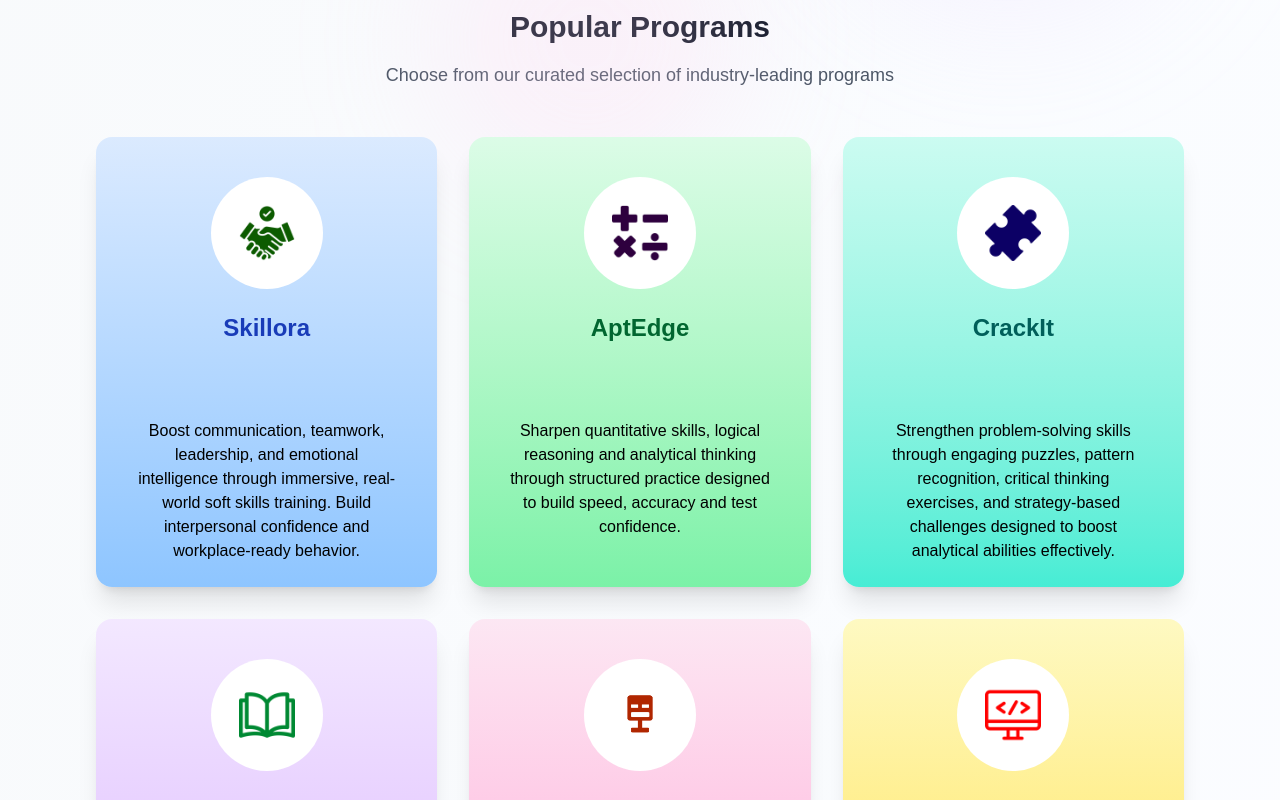
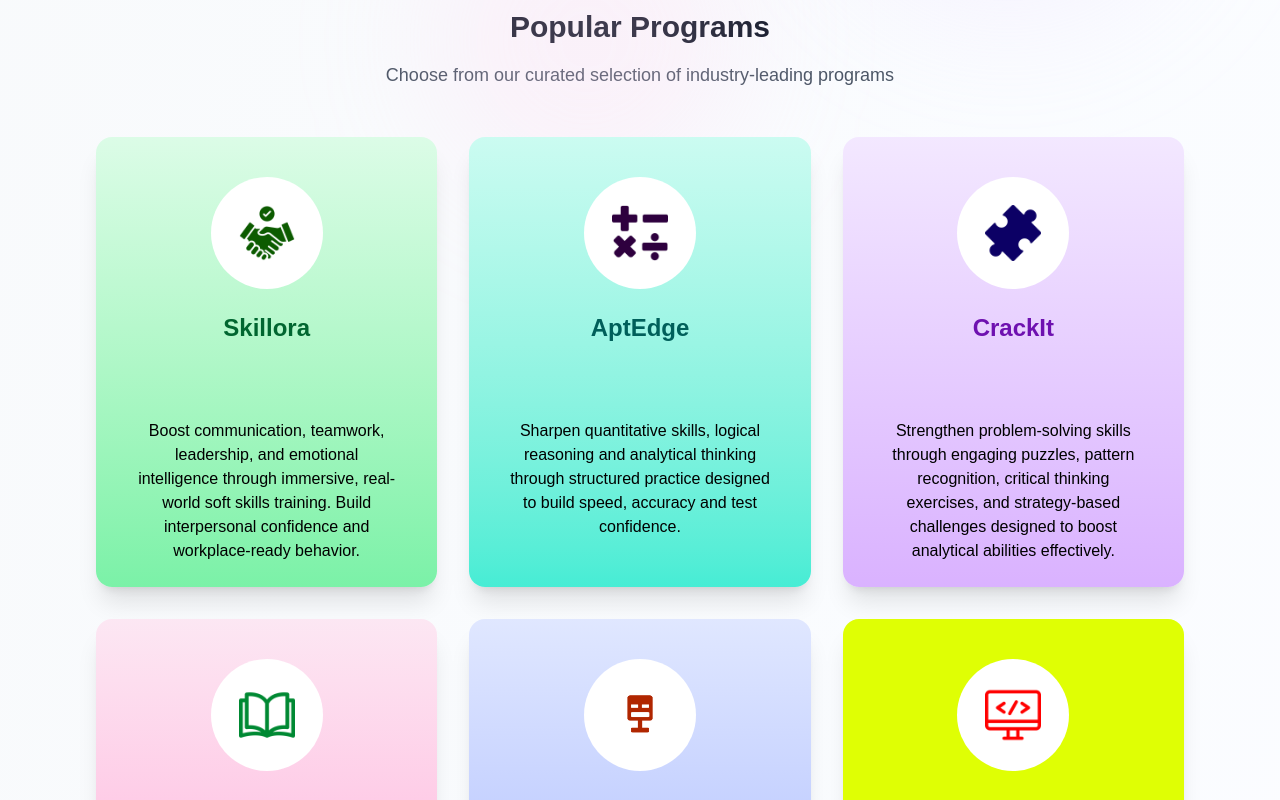
Before and after one commit to jcsilearn-websites/old_web, a Next.js app: page /programs in a window 1280 px wide. Shown: the part 520-1320 px from the top of the page. Built offline with nearby package versions, Linux system fonts and the light colour scheme.

Commit message:
all colors updated as per jcs requirements

```diff
--- a/src/app/programs/page.tsx
+++ b/src/app/programs/page.tsx
@@ -53,8 +53,9 @@ export default function ProgramsPage() {
         "Time Management & Etiquette",
         "Public Speaking & Confidence Building",
       ],
-      bgColor: "from-blue-100 to-blue-300",
-      textColor: "text-blue-800",
+      bgGradient: true,
+      bgColor: "from-green-100 to-green-300",
+      textColor: "text-green-800",
     },
     {
       id: 2,
@@ -71,8 +72,9 @@ export default function ProgramsPage() {
         "Ratio & Proportion",
         "Speed Math",
       ],
-      bgColor: "from-green-100 to-green-300",
-      textColor: "text-green-800",
+      bgGradient: true,
+      bgColor: "from-teal-100 to-teal-300",
+      textColor: "text-teal-800",
     },
     {
       id: 3,
@@ -88,8 +90,9 @@ export default function ProgramsPage() {
         "Data Interpretation & Data Sufficiency",
         "Cryptarithmetic",
       ],
-      bgColor: "from-teal-100 to-teal-300",
-      textColor: "text-teal-800",
+      bgGradient: true,
+      bgColor: "from-purple-100 to-purple-300",
+      textColor: "text-purple-800",
     },
     {
       id: 4,
@@ -106,8 +109,10 @@ export default function ProgramsPage() {
         "Error spotting",
         "Critical Reasoning",
       ],
-      bgColor: "from-purple-100 to-purple-300",
-      textColor: "text-purple-800",
+      bgGradient: true,
+
+      bgColor: "from-pink-100 to-pink-300",
+      textColor: "text-pink-800",
     },
     {
       id: 5,
@@ -117,8 +122,9 @@ export default function ProgramsPage() {
         "Learn Python fundamentals, web basics, and logical problem-solving through beginner-friendly training designed to build a strong technical foundation.",
       icon: "/byte.png",
       topicsCovered: ["Python Basics", "Web Fundamentals", "Logic Building"],
-      bgColor: "from-pink-100 to-pink-300",
-      textColor: "text-pink-800",
+      bgColor: "from-indigo-100 to-indigo-300",
+      textColor: "text-indigo-800",
+      bgGradient: true,
     },
     {
       id: 6,
@@ -128,8 +134,9 @@ export default function ProgramsPage() {
         "Sharpen coding skills for contests and technical interviews with focused training in C, C++, Java, and Python problem-solving techniques.",
       icon: "/monitor.png",
       topicsCovered: ["Competitive Programming (C, C++, Java, Python)"],
-      bgColor: "from-yellow-100 to-yellow-300",
+      bgColor: "#dfff04ff",
       textColor: "text-yellow-800",
+      bgGradient: false,
     },
     {
       id: 7,
@@ -142,8 +149,9 @@ export default function ProgramsPage() {
         "Core Programming",
         "Data Structures & Algorithms (Java)",
       ],
-      bgColor: "from-indigo-100 to-indigo-300",
-      textColor: "text-indigo-800",
+      bgColor: "from-red-100 to-red-300",
+      textColor: "text-red-800",
+      bgGradient: true,
     },
     {
       id: 8,
@@ -153,8 +161,9 @@ export default function ProgramsPage() {
         "Master hands-on web development from frontend to backend, mastering modern technologies and frameworks to build complete, real-world applications.",
       icon: "/computer.png",
       topicsCovered: ["Full Stack Development"],
-      bgColor: "from-green-100 to-green-300",
+      bgColor: "#29f400ff",
       textColor: "text-green-800",
+      bgGradient: false,
     },
     {
       id: 9,
@@ -167,8 +176,9 @@ export default function ProgramsPage() {
         "ML/DS/AI projects",
         "Emerging Tools & Technologies (AI, Data Analytics, Cloud Basics)",
       ],
-      bgColor: "from-blue-100 to-blue-300",
+      bgColor: "#00a3f4ff",
       textColor: "text-blue-800",
+      bgGradient: false,
     },
     {
       id: 10,
@@ -181,8 +191,9 @@ export default function ProgramsPage() {
         "Company Specific Training (TCS, Infosys, Wipro, etc.)",
         "JD Orientation",
       ],
-      bgColor: "from-orange-100 to-orange-300",
-      textColor: "text-orange-800",
+      bgColor: "from-emerald-100 to-emerald-300",
+      textColor: "text-emerald-800",
+      bgGradient: true,
     },
     {
       id: 11,
@@ -192,8 +203,9 @@ export default function ProgramsPage() {
         "Spark creativity through idea validation, lean business models, pitch deck creation, and problem-solving workshops. Transform ideas into successful ventures.",
       icon: "/light-bulb.png",
       topicsCovered: ["Entrepreneurship & Innovation Bootcamps"],
-      bgColor: "from-emerald-100 to-emerald-300",
-      textColor: "text-emerald-800",
+      bgColor: "from-red-100 to-red-300",
+      textColor: "text-red-800",
+      bgGradient: true,
     },
     {
       id: 12,
@@ -207,8 +219,9 @@ export default function ProgramsPage() {
         "By Industry Experts & Domain Leaders",
         "Topics: Startup, Career Trends, Tech Insights",
       ],
-      bgColor: "from-violet-100 to-violet-300",
-      textColor: "text-violet-800",
+      bgColor: "from-blue-100 to-blue-300",
+      textColor: "text-blue-800",
+      bgGradient: true,
     },
     {
       id: 13,
@@ -218,8 +231,9 @@ export default function ProgramsPage() {
         "Master fluency, clarity and precision in both spoken and written English to communicate confidently across academic, professional and global settings.",
       icon: "/speaking.png",
       topicsCovered: ["Communication Skills"],
-      bgColor: "from-yellow-100 to-yellow-300",
+      bgColor: "#dfff04ff",
       textColor: "text-yellow-800",
+      bgGradient: false,
     },
     {
       id: 14,
@@ -228,8 +242,9 @@ export default function ProgramsPage() {
       description:
         "Refine pronunciation, neutralize accents and enhance speech clarity to communicate with confidence and connect effectively in global environments.",
       icon: "/voice.png",
-      bgColor: "from-pink-100 to-pink-300",
-      textColor: "text-pink-800",
+      bgColor: "from-teal-100 to-teal-300",
+      textColor: "text-teal-800",
+      bgGradient: true,
     },
     {
       id: 15,
@@ -248,8 +263,9 @@ export default function ProgramsPage() {
         "Custom Onboarding & Induction Programs",
         "Workplace Culture & Ethics",
       ],
-      bgColor: "from-red-100 to-red-300",
+      bgColor: "#cd4300ff",
       textColor: "text-red-800",
+      bgGradient: false,
     },
     {
       id: 16,
@@ -259,8 +275,9 @@ export default function ProgramsPage() {
         "Enhance academic performance with effective time management, personalized study plans, memory techniques, and mindset training for consistent excellence.",
       icon: "/notes.png",
       topicsCovered: ["TOEFL", "IELTS", "GRE", "Exam Strategy & Study Skills"],
-      bgColor: "from-blue-100 to-blue-300",
-      textColor: "text-blue-800",
+      bgColor: "from-pink-100 to-pink-300",
+      textColor: "text-pink-800",
+      bgGradient: true,
     },
     {
       id: 17,
@@ -274,8 +291,9 @@ export default function ProgramsPage() {
         "Skill Evaluation & Feedback Reports",
         "Interview Preparation (HR & Technical)",
       ],
-      bgColor: "from-green-100 to-green-300",
-      textColor: "text-green-800",
+      bgColor: "from-indigo-100 to-indigo-300",
+      textColor: "text-indigo-800",
+      bgGradient: true,
     },
     {
       id: 18,
@@ -285,8 +303,9 @@ export default function ProgramsPage() {
         "Master impactful self-introductions, craft logical arguments, and deliver professional pitches confidently, even under high-pressure situations for maximum impact.",
       icon: "/arrow.png",
       topicsCovered: ["Group Discussion Training", "Interview Orientation"],
-      bgColor: "from-red-100 to-red-300",
+      bgColor: "#e60000ff",
       textColor: "text-red-800",
+      bgGradient: false,
     },
     {
       id: 19,
@@ -303,8 +322,9 @@ export default function ProgramsPage() {
         "Portfolio Creation & Branding",
         "Strength Mapping & Confidence Building",
       ],
-      bgColor: "from-red-100 to-red-300",
-      textColor: "text-red-800",
+      bgColor: "from-cyan-100 to-cyan-300",
+      textColor: "text-cyan-800",
+      bgGradient: true,
     },
     {
       id: 20,
@@ -320,8 +340,9 @@ export default function ProgramsPage() {
         "Study Strategy & Time Management",
         "Subject-Specific Foundation Programs",
       ],
-      bgColor: "from-orange-100 to-orange-300",
-      textColor: "text-orange-800",
+      bgColor: "from-violet-100 to-violet-300",
+      textColor: "text-violet-800",
+      bgGradient: true,
     },
     {
       id: 21,
@@ -335,8 +356,9 @@ export default function ProgramsPage() {
         "Group Discussions",
         "Interview Mastery Sessions",
       ],
-      bgColor: "from-indigo-100 to-indigo-300",
-      textColor: "text-indigo-800",
+      bgColor: "from-orange-100 to-orange-300",
+      textColor: "text-orange-800",
+      bgGradient: true,
     },
     {
       id: 22,
@@ -346,8 +368,9 @@ export default function ProgramsPage() {
         "A transformational program focused on unlocking leadership potential, collaboration, decision-making and problem-solving in real-world team settings.",
       icon: "/rocket.png",
       topicsCovered: ["Leadership Training", "Teamwork Skills"],
-      bgColor: "from-blue-100 to-blue-300",
-      textColor: "text-blue-800",
+      bgColor: "#0e04ffff",
+      textColor: "text-white",
+      bgGradient: false,
     },
     {
       id: 23,
@@ -362,8 +385,9 @@ export default function ProgramsPage() {
         "Group Discussion Strategies",
         "Interview Hacks",
       ],
-      bgColor: "from-green-100 to-green-300",
+      bgColor: "#e64d00ff",
       textColor: "text-green-800",
+      bgGradient: false,
     },
     {
       id: 24,
@@ -373,8 +397,9 @@ export default function ProgramsPage() {
         "Self-discovery through standardized tests that reveal personality types, learning styles and career fit — followed by interpretation sessions for clarity and guidance.",
       icon: "/growth.png",
       topicsCovered: ["Psychometric Tests", "Personality Profiling"],
-      bgColor: "from-teal-100 to-teal-300",
-      textColor: "text-teal-800",
+      bgColor: "from-blue-100 to-blue-300",
+      textColor: "text-blue-800",
+      bgGradient: true,
     },
     {
       id: 25,
@@ -389,8 +414,9 @@ export default function ProgramsPage() {
         "Communication Skills Assessment",
         "Analytics & Benchmarking",
       ],
-      bgColor: "from-cyan-100 to-cyan-300",
-      textColor: "text-cyan-800",
+      bgColor: "from-green-100 to-green-300",
+      textColor: "text-green-800",
+      bgGradient: true,
     },
   ];
 
@@ -1007,7 +1033,13 @@ export default function ProgramsPage() {
                   className={`relative overflow-hidden rounded-2xl shadow-xl hover:shadow-2xl transition-all duration-500 hover:scale-[1.02] w-full max-w-sm h-[450px] justify-center min-h-[350px] ${cardClasses}`}
                 >
                   <div
-                    className={`p-8 sm:p-10 bg-gradient-to-b ${program.bgColor} h-full w-full flex flex-col`}
+     className={`p-8 sm:p-10 h-full w-full flex flex-col ${
+      program.bgGradient ? `bg-gradient-to-b ${program.bgColor}` : ""
+    } ${program.textColor}`}
+    style={{
+      background: !program.bgGradient ? program.bgColor : undefined,
+    }}
+
                   >
                     <div className="flex flex-col items-center">
                       {/* Icon */}
```
